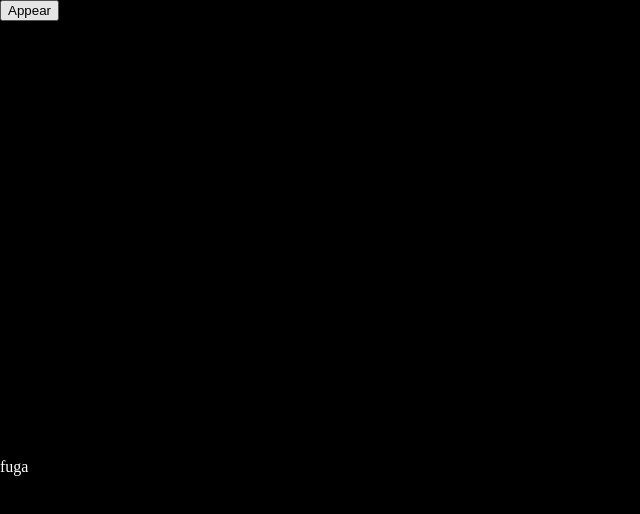
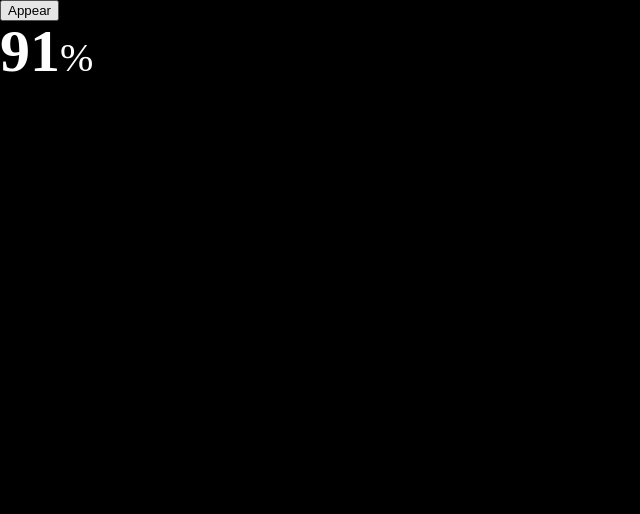
Before and after one commit to Ryoh96/portfolio-nextjs, a Next.js app: page /skills in a window 1280 px wide. Shown: the top 514 px of the page, without its empty margins (0-640 px from the left). Built offline with nearby package versions, Linux system fonts and the light colour scheme.

Commit message:
Implemented CountUpPercentage component

```diff
--- /dev/null
+++ b/src/components/atoms/CountUpPercentage.tsx
@@ -0,0 +1,59 @@
+import { useEffect, useState } from 'react'
+import styled from 'styled-components'
+
+const Count = styled.span`
+  font-size: 60px;
+  font-weight: bold;
+  margin-top: 20px;
+
+  ${({ theme }) => theme.media.u_sm`
+    margin-top: 16px;
+    font-size: 50px;
+  `}
+
+  ${({ theme }) => theme.media.u_xs`
+    margin-top: 6px;
+    font-size: 36px;
+  `}
+`
+
+const Percentage = styled.span`
+  font-weight: normal;
+  font-size: 40px;
+  transition: opacity 0.4s;
+  ${({ theme }) => theme.media.u_sm`
+    font-size: 30px;
+  `}
+
+  ${({ theme }) => theme.media.u_xs`
+    font-size: 20px;
+  `}
+`
+
+type CountUpPercentageProps = {
+  percentage: number
+  countUpSpeed?: number
+}
+
+const CountUpPercentage = ({
+  percentage,
+  countUpSpeed = 1,
+}: CountUpPercentageProps) => {
+  const [count, setCount] = useState(0)
+
+  useEffect(() => {
+    const id = setInterval(() => {
+      count <= percentage && setCount((prev) => prev + 1)
+    }, countUpSpeed)
+    return () => clearInterval(id)
+  }, [count, countUpSpeed, percentage])
+
+  return (
+    <div>
+      <Count>{count}</Count>
+      <Percentage>%</Percentage>
+    </div>
+  )
+}
+
+export default CountUpPercentage
--- a/src/pages/skills.tsx
+++ b/src/pages/skills.tsx
@@ -2,6 +2,7 @@ import type { NextPage } from 'next'
 import { useState } from 'react'
 import styled from 'styled-components'
 
+import CountUpPercentage from '@/components/atoms/CountUpPercentage'
 import _Description from '@/components/atoms/Description'
 import PopUpImage from '@/components/atoms/PopUpImage'
 import _Title from '@/components/atoms/Title'
@@ -22,7 +23,8 @@ const Skills: NextPage = () => {
     <>
       <button onClick={() => setAppear(!appear)}>Appear</button>
 
-      <PopUpImage url="/html.png" appear={appear} />
+      {/* <PopUpImage url="/html.png" appear={appear} /> */}
+      <CountUpPercentage percentage={90} />
     </>
   )
 }
```
